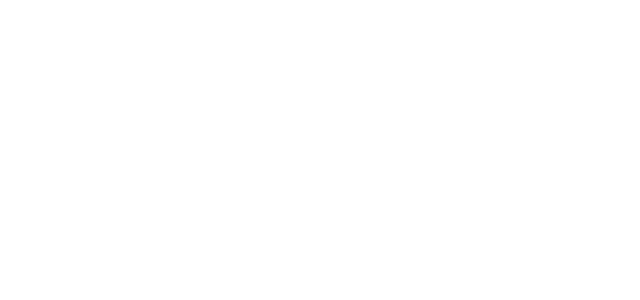
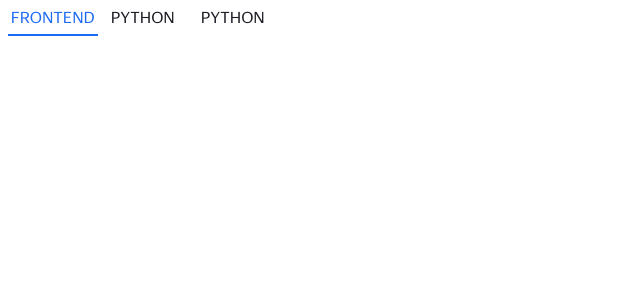
Before and after one commit to hackathon-plus-second-team/development-tracker-frontend, a React (Vite) app: page / in a window 1280 px wide. Shown: the top 300 px of the page, without its empty margins (0-640 px from the left). Built offline with nearby package versions, Linux system fonts and the light colour scheme.

Commit message:
feature/tabs

```diff
--- a/src/App.tsx
+++ b/src/App.tsx
@@ -1,5 +1,11 @@
+import BasicTabs from './ui-kit/Button/Tab/Tab';
+
 function App() {
-    return <></>;
+    return (
+        <>
+            <BasicTabs></BasicTabs>
+        </>
+    );
 }
 
 export default App;
--- /dev/null
+++ b/src/ui-kit/Button/Tab/Tab.tsx
@@ -0,0 +1,126 @@
+import * as React from 'react';
+import Tabs from '@mui/material/Tabs';
+import Tab from '@mui/material/Tab';
+import Box from '@mui/material/Box';
+
+// interface courseDataInterface {
+    // интерфейс получаемых от бэка данных
+// }
+
+// импровизированная заглушка:
+
+const courseData = [
+    {
+        name: 'Фронтенд-разработчик',
+        label: 'frontend',
+        index: 1,
+        skills: [
+            { name: 'HTML', index: 1 },
+            { name: 'JavaScript', index: 2 },
+        ],
+    },
+    {
+        name: 'Python-разработчик',
+        label: 'python',
+        index: 2,
+        skills: [
+            { name: 'python', index: 1 },
+            { name: 'database', index: 2 },
+        ],
+    },
+    {
+        name: 'Python-разработчик',
+        label: 'python',
+        index: 2,
+        skills: [
+            { name: 'python', index: 1 },
+            { name: 'database', index: 2 },
+        ],
+    },
+];
+
+interface TabPanelProps {
+    children?: React.ReactNode;
+    index: number;
+    value: number;
+}
+
+function CustomTabPanel(props: TabPanelProps) {
+    const { children, value, index, ...other } = props;
+
+    return (
+        <div role="tabpanel" hidden={value !== index} id={`simple-tabpanel-${index}`} aria-labelledby={`simple-tab-${index}`} {...other}>
+            {value === index && <Box>{children}</Box>}
+        </div>
+    );
+}
+
+function a11yProps(index: number) {
+    return {
+        id: `simple-tab-${index}`,
+        'aria-controls': `simple-tabpanel-${index}`,
+    };
+}
+
+export default function BasicTabs() {
+    const [value, setValue] = React.useState(0);
+
+    const handleChange = (event: React.SyntheticEvent, newValue: number) => {
+        setValue(newValue);
+    };
+
+    return (
+        <Box>
+            <Tabs
+                sx={{
+                    minHeight: 'fit-content',
+                }}
+                value={value}
+                onChange={handleChange}
+                aria-label="basic tabs example"
+                variant="scrollable"
+                scrollButtons={false}
+                allowScrollButtonsMobile
+                TabIndicatorProps={{
+                    sx: {
+                        backgroundColor: '#1D6BF3',
+                    },
+                }}
+            >
+                {courseData.map((el, index) => {
+                    return (
+                        <Tab
+                            label={el.label}
+                            key={index}
+                            {...a11yProps(index)}
+                            sx={{
+                                color: '#1A1B22',
+                                textAlign: 'center',
+                                fontFamily: 'Display-Regular',
+                                fontSize: '16px',
+                                fontWeight: 400,
+                                lineHeight: '20px',
+                                padding: 0,
+                                marginBottom: '8px',
+                                minHeight: 'fit-content',
+                                '&:hover': {
+                                    color: '#1D6BF3',
+                                },
+                                '&.Mui-selected': {
+                                    color: '#1D6BF3',
+                                },
+                            }}
+                        />
+                    );
+                })}
+            </Tabs>
+
+            {courseData.map((el, index) => {
+                return (
+                    /* вставить данные в компонент страницы, привязать к ней индекс и передать ее */
+                    <CustomTabPanel value={value} index={index} key={index}></CustomTabPanel>
+                );
+            })}
+        </Box>
+    );
+}
```
